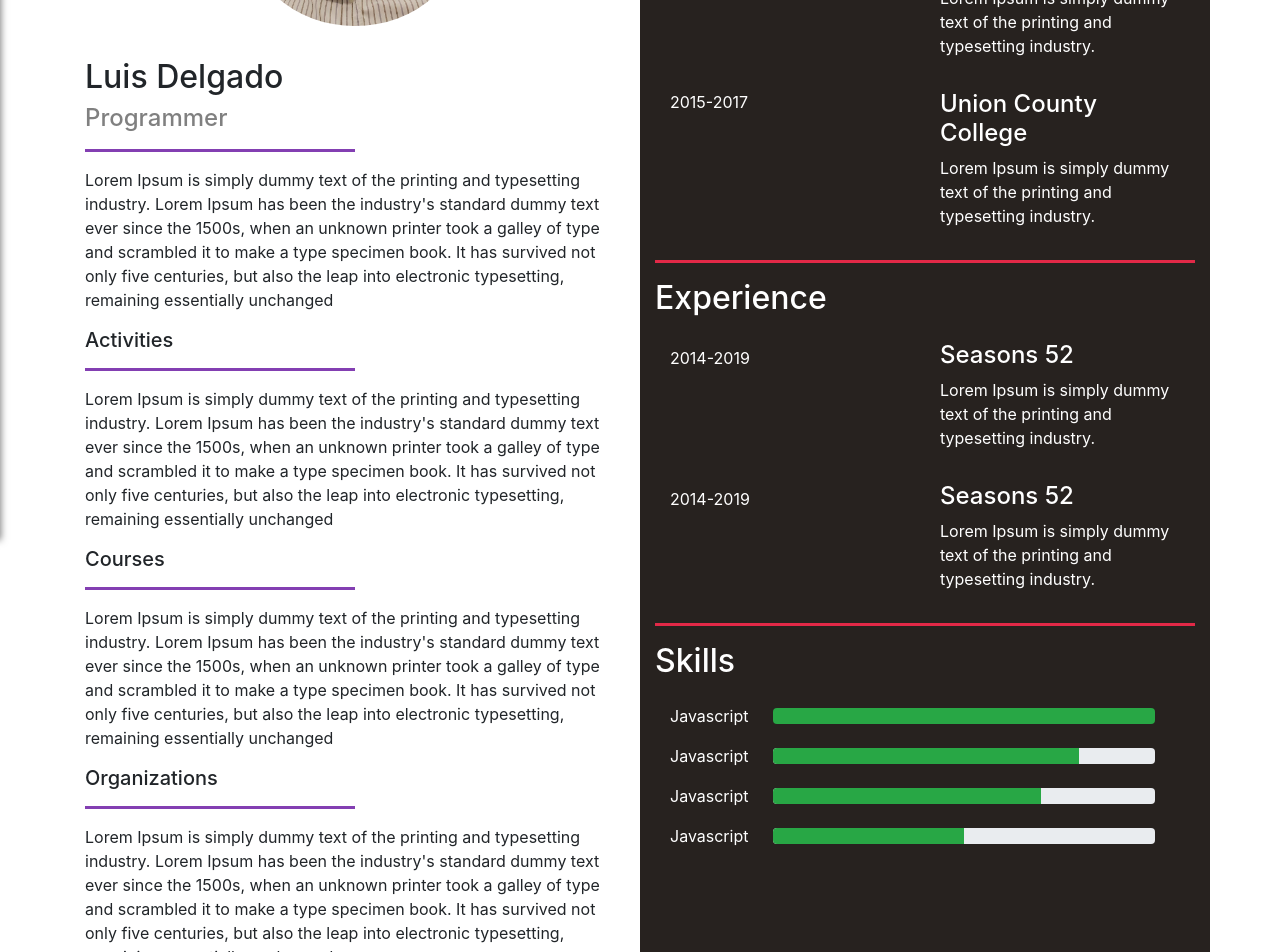
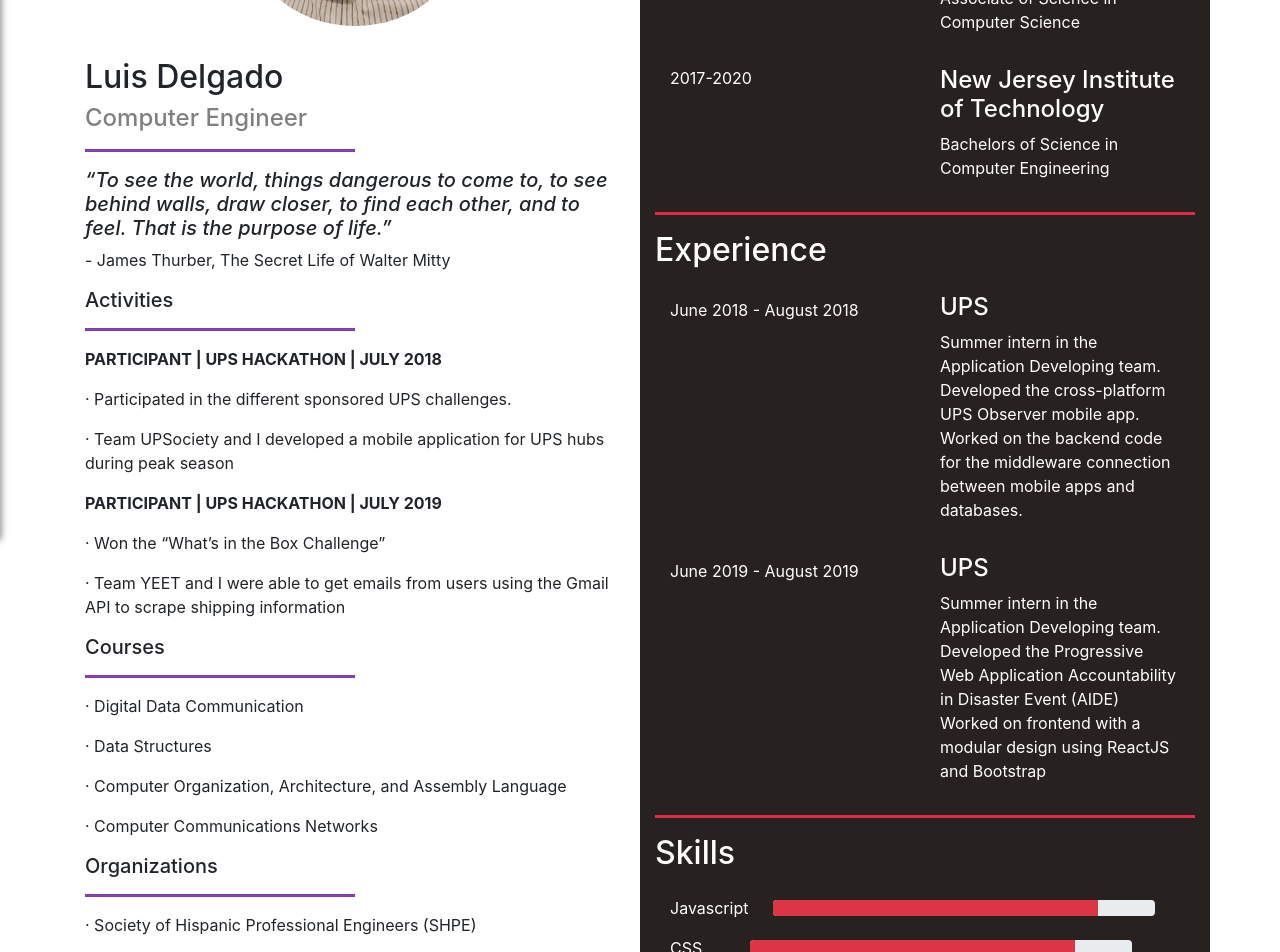
Before and after one commit to relief12/Luis-Delgado-Portfolio, a React (Create React App) app in the folder portfolio/: page /luis-delgado-portfolio/resume in a window 1280 px wide. Shown: the part 260-1212 px from the top of the page. Built offline with nearby package versions, Linux system fonts and the light colour scheme.

Commit message:
resume info added with quotes on resume page and contact page still missing aboutme page

```diff
--- a/portfolio/src/Components/SideDrawer.js
+++ b/portfolio/src/Components/SideDrawer.js
@@ -8,7 +8,7 @@ const sideDrawer = props => {
   }
   return (
     <nav className={drawerClasses}>
-      <br/><center> <img src={profilepic} style={{height:"90px", width:"90px", borderRadius:"50%"}}></img><h4>Luis Delgado</h4></center>
+      <br/><center> <img src={profilepic} alt="Luis Delgado" style={{height:"90px", width:"90px", borderRadius:"50%"}}></img><h4>Luis Delgado</h4></center>
 
       <ul>
         <li>
--- a/portfolio/src/Pages/ContactPage.js
+++ b/portfolio/src/Pages/ContactPage.js
@@ -9,7 +9,8 @@ class contactPage extends Component {
           <Row>
             <Col col={6}>
               <h2>Luis Delgado</h2>
-              <img src="https://cdn1.iconfinder.com/data/icons/ninja-things-1/720/ninja-background-512.png"  ></img>
+              <img src="https://cdn1.iconfinder.com/data/icons/ninja-things-1/720/ninja-background-512.png" alt="Code Ninja" ></img>
+
               <p>
                 * The easiest way to contact me is by email and I always reply within hours.<br/>
                 * If you need to call me please be aware that I'm usually busy during the day either at school
@@ -38,9 +39,10 @@ class contactPage extends Component {
                     <i className="fab fa-skype" aria-hidden="true"/><h4>relief.light </h4>
                     </ListGroupItem>
 
+              </ListGroup>
 
-
-              </ListGroup>
+              <h5 style={{fontStyle:'italic', marginTop:'1rem'}}>“The way to succeed is to double your failure rate.”</h5>
+              <p>- Thomas J. Watson, pioneer in the development computing equipment for IBM</p>
               </div>
             </Col>
           </Row>
--- a/portfolio/src/Pages/Experience.js
+++ b/portfolio/src/Pages/Experience.js
@@ -7,7 +7,7 @@ class Experience extends Component{
            <Container style={{paddingTop:'1rem'}}>
                <Row>
                    <Col col={4}>
-                       <p style={{marginTop:'5px'}}>{this.props.startYear}-{this.props.endYear}</p>
+                       <p style={{marginTop:'5px'}}>{this.props.startYear} - {this.props.endYear}</p>
                    </Col>
                    <Col col={8}>
                        <h4 style={{marginTop:'0px'}}>{this.props.jobName}</h4>
--- a/portfolio/src/Pages/Resume.js
+++ b/portfolio/src/Pages/Resume.js
@@ -19,7 +19,7 @@ class Resume extends Component {
                 />
               </div>
               <h2 style={{ paddingTop: "1em" }}>Luis Delgado</h2>
-              <h4 style={{ color: "grey" }}>Programmer</h4>
+              <h4 style={{ color: "grey" }}>Computer Engineer</h4>
               <hr
                 align="left"
                 style={{
@@ -28,14 +28,12 @@ class Resume extends Component {
                   right: "0"
                 }}
               />
-              <p>
-                Lorem Ipsum is simply dummy text of the printing and typesetting
-                industry. Lorem Ipsum has been the industry's standard dummy
-                text ever since the 1500s, when an unknown printer took a galley
-                of type and scrambled it to make a type specimen book. It has
-                survived not only five centuries, but also the leap into
-                electronic typesetting, remaining essentially unchanged
-              </p>
+              <h5 style={{ fontStyle: "italic" }}>
+                “To see the world, things dangerous to come to, to see behind
+                walls, draw closer, to find each other, and to feel. That is the
+                purpose of life.”
+              </h5>
+              <p>- James Thurber, The Secret Life of Walter Mitty</p>
 
               <h5>Activities</h5>
               <hr
@@ -46,14 +44,24 @@ class Resume extends Component {
                   right: "0"
                 }}
               />
+              <p style={{ fontWeight: "bold" }}>
+                PARTICIPANT | UPS HACKATHON | JULY 2018
+              </p>
+              <p>· Participated in the different sponsored UPS challenges. </p>
               <p>
-                Lorem Ipsum is simply dummy text of the printing and typesetting
-                industry. Lorem Ipsum has been the industry's standard dummy
-                text ever since the 1500s, when an unknown printer took a galley
-                of type and scrambled it to make a type specimen book. It has
-                survived not only five centuries, but also the leap into
-                electronic typesetting, remaining essentially unchanged
+                · Team UPSociety and I developed a mobile application for UPS
+                hubs during peak season
               </p>
+
+              <p style={{ fontWeight: "bold" }}>
+                PARTICIPANT | UPS HACKATHON | JULY 2019
+              </p>
+              <p>· Won the “What’s in the Box Challenge” </p>
+              <p>
+                · Team YEET and I were able to get emails from users using the
+                Gmail API to scrape shipping information
+              </p>
+
               <h5>Courses</h5>
               <hr
                 align="left"
@@ -63,14 +71,12 @@ class Resume extends Component {
                   right: "0"
                 }}
               />
+              <p>· Digital Data Communication</p>
+              <p>· Data Structures</p>
               <p>
-                Lorem Ipsum is simply dummy text of the printing and typesetting
-                industry. Lorem Ipsum has been the industry's standard dummy
-                text ever since the 1500s, when an unknown printer took a galley
-                of type and scrambled it to make a type specimen book. It has
-                survived not only five centuries, but also the leap into
-                electronic typesetting, remaining essentially unchanged
+                · Computer Organization, Architecture, and Assembly Language
               </p>
+              <p>· Computer Communications Networks</p>
               <h5>Organizations</h5>
               <hr
                 align="left"
@@ -80,59 +86,55 @@ class Resume extends Component {
                   right: "0"
                 }}
               />
-              <p>
-                Lorem Ipsum is simply dummy text of the printing and typesetting
-                industry. Lorem Ipsum has been the industry's standard dummy
-                text ever since the 1500s, when an unknown printer took a galley
-                of type and scrambled it to make a type specimen book. It has
-                survived not only five centuries, but also the leap into
-                electronic typesetting, remaining essentially unchanged
-              </p>
+              <p>· Society of Hispanic Professional Engineers (SHPE)</p>
+              <p>· Institute of Electrical and Electronics Engineers (IEEE)</p>
             </Col>
 
             <Col className="resume-right-col" col={8}>
               <h2>Education</h2>
 
               <Education
-                startYear={2015}
+                startYear={2014}
                 endYear={2017}
                 schoolName="Union County College"
-                schoolDescription=" Lorem Ipsum is simply dummy text of the printing and typesetting
-              industry."/>
+                schoolDescription="Associate of Science in Computer Science"
+              />
               <Education
-                startYear={2015}
-                endYear={2017}
-                schoolName="Union County College"
-                schoolDescription=" Lorem Ipsum is simply dummy text of the printing and typesetting
-              industry."/>
-              <hr style={{borderTop:'3px solid #e22947'}}/>
+                startYear={2017}
+                endYear={2020}
+                schoolName="New Jersey Institute of Technology"
+                schoolDescription="Bachelors of Science in Computer Engineering"
+              />
+              <hr style={{ borderTop: "3px solid #e22947" }} />
               <h2>Experience</h2>
               <Experience
-               startYear={2014}
-               endYear={2019}
-               jobName="Seasons 52"
-               jobDescription=" Lorem Ipsum is simply dummy text of the printing and typesetting
-             industry."/>
+                startYear="June 2018"
+                endYear="August 2018"
+                jobName="UPS"
+                jobDescription="Summer intern in the Application Developing team.
+                Developed the cross-platform UPS Observer mobile app.
+                Worked on the backend code for the middleware connection between mobile apps and databases."
+
+              />
               <Experience
-               startYear={2014}
-               endYear={2019}
-               jobName="Seasons 52"
-               jobDescription=" Lorem Ipsum is simply dummy text of the printing and typesetting
-             industry."/>
-              <hr style={{borderTop:'3px solid #e22947'}}/>
+                startYear="June 2019"
+                endYear="August 2019"
+                jobName="UPS"
+                jobDescription="Summer intern in the Application Developing team.
+                Developed the Progressive Web Application Accountability in Disaster Event (AIDE)
+                Worked on frontend with a modular design using ReactJS and Bootstrap "
+              />
+              <hr style={{ borderTop: "3px solid #e22947" }} />
               <h2>Skills</h2>
-              <Skills
-              skill="Javascript"
-              progress={100}/>
-              <Skills
-              skill="Javascript"
-              progress={80}/>
-              <Skills
-              skill="Javascript"
-              progress={70}/>
-              <Skills
-              skill="Javascript"
-              progress={50}/>
+              <Skills skill="Javascript" progress={85} />
+              <Skills skill="CSS" progress={85} />
+              <Skills skill="HTML" progress={100} />
+              <Skills skill="C#" progress={90} />
+              <Skills skill="C++" progress={85} />
+              <Skills skill="Python" progress={70} />
+              <Skills skill="SQL" progress={70} />
+              <Skills skill="MongoDB" progress={60} />
+              <Skills skill="NodeJS" progress={80} />
             </Col>
           </Row>
         </Container>
--- a/portfolio/src/Pages/Skills.js
+++ b/portfolio/src/Pages/Skills.js
@@ -12,7 +12,7 @@ class Skills extends Component {
               <Progress
                 style={{ margin: "auto", width: "75%" }}
                 value={this.props.progress}
-                color="success"
+                color="danger"
               />
             </div>
           </Col>
```
